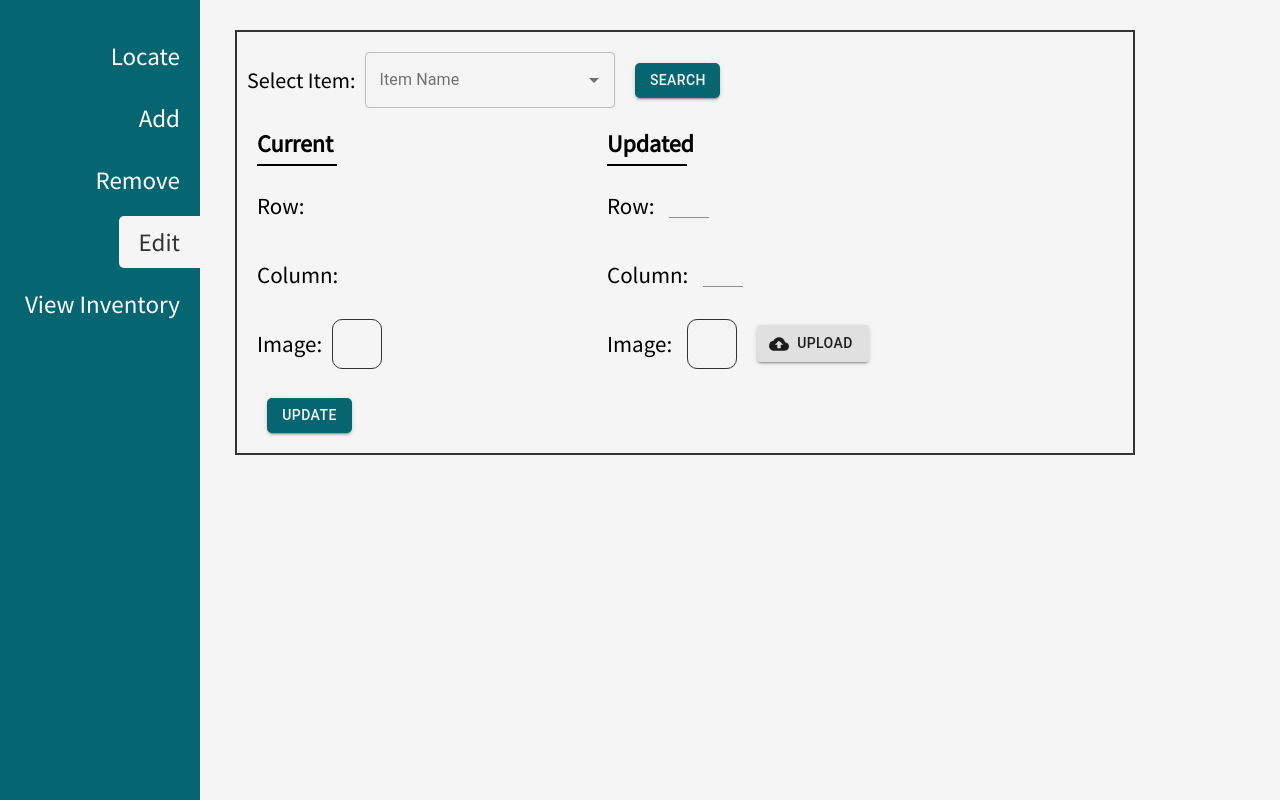
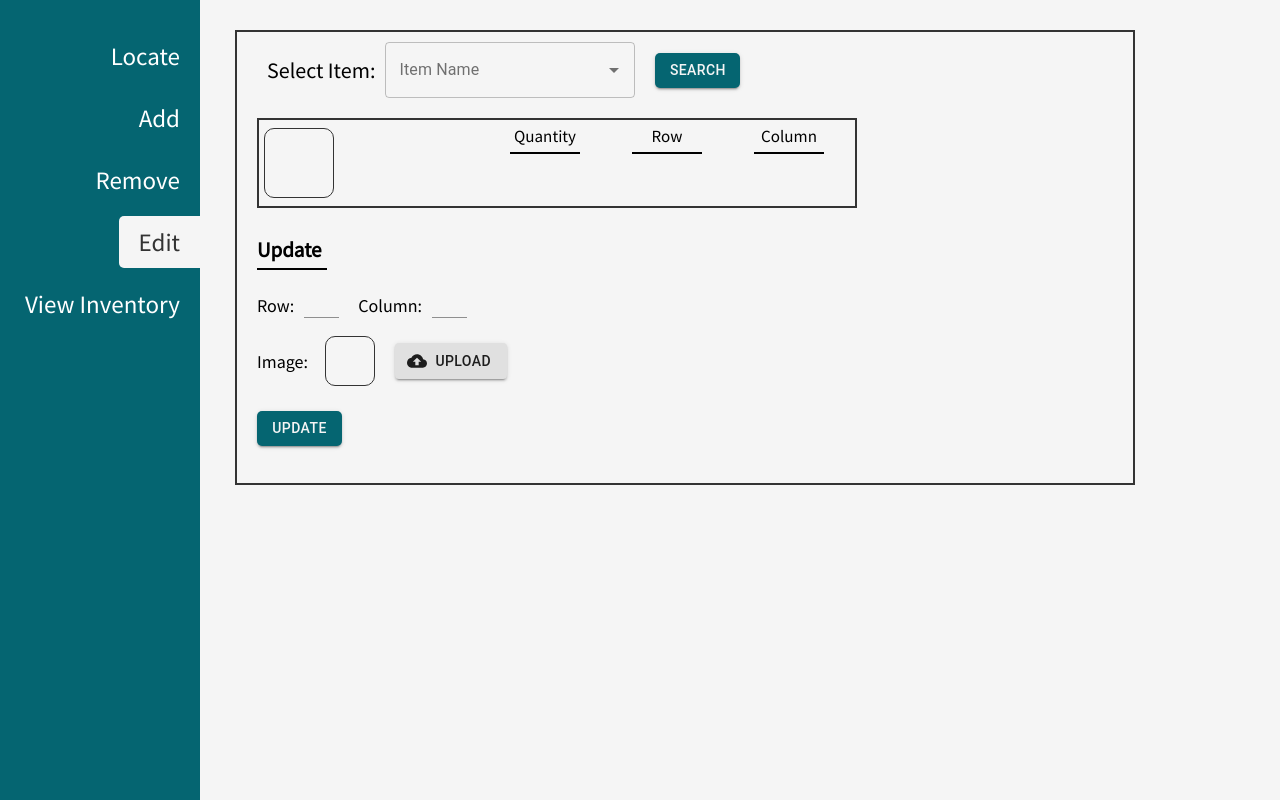
Before and after one commit to devinRucks/inventory-management, a React (Create React App) app in the folder client/: page / in a window 1280 px wide. Both pictures are taken after a click on the element "Edit". Built offline with nearby package versions, Linux system fonts and the light colour scheme; no server answers.

Commit message:
Layout and passed in item data, imageURL and loading

```diff
--- /dev/null
+++ b/client/src/components/CurrentItemPreview.js
@@ -0,0 +1,49 @@
+import React from 'react'
+import ClipLoader from "react-spinners/ClipLoader"
+import '../scss/CurrentItemPreview.scss'
+
+const CurrentItemPreview = (props) => {
+
+     const { item, imageURL, loading } = props;
+
+     return (
+          <div id="current-item-preview-container">
+               <section id="item-image-container">
+                    <div className="image-placeholder">
+                         {(imageURL !== '') &&
+                              <img className="image" alt="item" src={imageURL} />
+                         }
+                         <ClipLoader
+                              size={50}
+                              color={"#056571"}
+                              loading={loading}
+                         />
+                    </div>
+               </section>
+
+               <section id="item-name-container">
+                    <div className="itemName"> {item.name} </div>
+               </section>
+
+               <section id="item-quantity-container">
+                    <div className="quantity-title">Quantity</div>
+                    <hr className="horizontal-row"></hr>
+                    <div className="quantity-value"> {item.quantity} </div>
+               </section>
+
+               <section id="item-row-container">
+                    <div className="row-title">Row</div>
+                    <hr className="horizontal-row"></hr>
+                    <div className="row-value"> {item.row} </div>
+               </section>
+
+               <section id="item-column-container">
+                    <div className="column-title">Column</div>
+                    <hr className="horizontal-row"></hr>
+                    <div className="column-value"> {item.column} </div>
+               </section>
+          </div>
+     )
+}
+
+export default CurrentItemPreview
--- a/client/src/components/FileUpload.js
+++ b/client/src/components/FileUpload.js
@@ -3,7 +3,7 @@ import { Button } from '@material-ui/core'
 import { storageRef } from '../firebaseConfig'
 import * as utils from '../utils/utils'
 import CloudUploadIcon from '@material-ui/icons/CloudUpload';
-import CircleLoader from "react-spinners/CircleLoader"
+import ClipLoader from "react-spinners/ClipLoader"
 import '../scss/FileUpload.scss'
 
 export default class FileUpload extends React.Component {
@@ -55,7 +55,7 @@ export default class FileUpload extends React.Component {
                          {(imageURL !== '') &&
                               <img className="image" alt="item" src={`${imageURL}`} />
                          }
-                         <CircleLoader
+                         <ClipLoader
                               size={30}
                               color={"#056571"}
                               loading={loading}
--- a/client/src/components/edit/Edit.js
+++ b/client/src/components/edit/Edit.js
@@ -3,6 +3,7 @@ import axios from 'axios'
 import ItemSelect from '../ItemSelect'
 import FileUpload from '../FileUpload'
 import { UpdatedItemMsg } from '../Msg'
+import CurrentItemPreview from '../CurrentItemPreview'
 import { Input, Button } from '@material-ui/core'
 import * as utils from '../../utils/utils'
 import '../../scss/Main.scss'
@@ -31,11 +32,22 @@ export default class Edit extends React.Component {
                updatedColumn: '',
                updatedImageName: '',
                showMsg: false,
-               updateItemSuccess: false
+               updateItemSuccess: false,
+               loading: false
           }
      }
 
-     componentDidMount = () => { this.getAllItems() }
+     componentDidMount = () => {
+          axios.get('/getAllItems')
+               .then(res => res.data)
+               .then(result => {
+                    if (result) {
+                         this.setState({
+                              items: utils.convertToArrayOfObjects(result)
+                         })
+                    }
+               })
+     }
 
      /**
       * Callback function for 'ItemSelect' component.
@@ -61,8 +73,9 @@ export default class Edit extends React.Component {
                          updatedColumn: '',
                          updatedImageName: '',
                     }, async () => {
+                         this.setState({ loading: true })
                          const url = await utils.getFirebaseImageURL(this.state.currentItem.imageId)
-                         this.setState({ currentImageURL: url })
+                         this.setState({ currentImageURL: url, loading: false })
                     })
                }
           })
@@ -82,18 +95,6 @@ export default class Edit extends React.Component {
           this.setState({ updatedImageName })
      }
 
-     /** Called when component mounts. Gets all items from db */
-     getAllItems = () => {
-          axios.get('/getAllItems')
-               .then(res => res.data)
-               .then(result => {
-                    if (result) {
-                         this.setState({
-                              items: utils.convertToArrayOfObjects(result)
-                         })
-                    }
-               })
-     }
 
      /**
       * Called when 'Update' button is clicked
@@ -123,7 +124,7 @@ export default class Edit extends React.Component {
      }
 
      render() {
-          const { items, currentItem, currentImageURL, updatedRow, updatedColumn, searchClicked, showMsg, updateItemSuccess } = this.state;
+          const { items, currentItem, currentImageURL, updatedRow, updatedColumn, searchClicked, showMsg, updateItemSuccess, loading } = this.state;
           return (
                <div id="Edit-component">
                     <section id="edit-info-container">
@@ -142,21 +143,19 @@ export default class Edit extends React.Component {
                               </Button>
                          </div>
                          <div id="current-updated-container">
-                              <section id="current-title-container">
-                                   <h2>Current</h2>
+                              <CurrentItemPreview
+                                   item={currentItem}
+                                   imageURL={currentImageURL}
+                                   loading={loading}
+                              />
+
+                              <section id="updated-item-container">
+                                   <section id="updated-title-container">
+                                        <h2>Update</h2>
                                         <hr className="horizontal-row" />
                                    </section>
 
-                              <section id="updated-title-container">
-                                   <h2>Updated</h2>
-                                   <hr className="horizontal-row" />
-                              </section>
-
-                              <section id="current-row-container">
-                                   <label className="input-label">Row:</label>
-                                   <div className="input-value">{currentItem.row}</div>
-                              </section>
-
+                                   <section id="updated-row-column-container">
                                         <section id="updated-row-container">
                                              <label className="input-label">Row:</label>
                                              <Input
@@ -171,11 +170,6 @@ export default class Edit extends React.Component {
                                                   inputProps={{ min: 0 }}
                                                   onChange={this.onChange}
                                              />
-                              </section>
-
-                              <section id="current-column-container">
-                                   <label className="input-label">Column:</label>
-                                   <div className="input-value">{currentItem.column}</div>
                                         </section>
 
                                         <section id="updated-column-container">
@@ -193,32 +187,24 @@ export default class Edit extends React.Component {
                                                   onChange={this.onChange}
                                              />
                                         </section>
-
-                              <section id="current-image-container">
-                                   <label className="input-label">Image:</label>
-                                   <div className="image-placeholder">
-                                        {searchClicked &&
-                                             <img className="image" alt="item" src={`${currentImageURL}`} />
-                                        }
-                                   </div>
                                    </section>
 
                                    <section id="updated-image-container">
                                         <label className="input-label">Image:</label>
                                         < FileUpload handleUpload={this.updatedImageUpload} />
                                    </section>
+                              </section>
                          </div>
 
-                         <div id="input-container">
                          <Button
                               variant="contained"
-                                   className="submit-btn add-btn"
+                              className="update-btn"
                               color="primary"
                               onClick={this.updateItem}
                          >
                               Update
                          </Button>
-                         </div>
+
                          {showMsg && < UpdatedItemMsg updateSuccess={updateItemSuccess} />}
                     </section>
                </div>
--- /dev/null
+++ b/client/src/scss/CurrentItemPreview.scss
@@ -0,0 +1,108 @@
+#current-item-preview-container {
+     border: 2px #333 solid;
+     display: grid;
+     grid-template-areas: "image name quantity row column";
+     grid-template-columns: .5fr .5fr 1fr 1fr 1fr;
+     margin-bottom: 8px;
+     transition: all .15s ease-out;
+     padding: 5px;
+     width: 600px;
+     height: 90px;
+
+     .horizontal-row {
+          background-color: black;
+          margin: 5px 0px;
+          border: none;
+          width: 70px;
+          height: 1px;
+     }
+
+     #item-image-container {
+          grid-area: image;
+          display: flex;
+          justify-content: center;
+          align-items: center;
+
+          .image-placeholder {
+               display: flex;
+               justify-content: center;
+               align-items: center;
+               position: relative;
+               height: 70px;
+               width: 70px;
+               overflow: hidden;
+               border: 1px #333 solid;
+               border-radius: 10px;
+
+               .image {
+                    object-fit: cover;
+                    width: 100%;
+                    height: 100%;
+               }
+          }
+
+     }
+
+     #item-name-container {
+          display: flex;
+          justify-content: flex-start;
+          align-items: center;
+          width: 150px;
+          // border: 1px green solid;
+
+          .itemName {
+               padding-left: 15px;
+               font-size: 22px;
+          }
+     }
+
+     #item-quantity-container {
+          display: flex;
+          flex-direction: column;
+          justify-content: flex-start;
+          align-items: center;
+          // border: 1px red solid;
+
+          .quantity-title {
+               font-size: 17px;
+          }
+          .quantity-value {
+               // padding-top: 12px;
+               font-size: 18px;
+          }
+     }
+
+     #item-row-container {
+          display: flex;
+          flex-direction: column;
+          justify-content: flex-start;
+          align-items: center;
+          // border: 1px red solid;
+
+          .row-title {
+               font-size: 17px;
+          }
+
+          .row-value {
+               // padding-top: 12px;
+               font-size: 18px;
+          }
+     }
+
+     #item-column-container {
+          display: flex;
+          flex-direction: column;
+          justify-content: flex-start;
+          align-items: center;
+          // border: 1px red solid;
+
+          .column-title {
+               font-size: 17px;
+          }
+
+          .column-value {
+               // padding-top: 12px;
+               font-size: 18px;
+          }
+     }
+}
--- a/client/src/scss/Edit.scss
+++ b/client/src/scss/Edit.scss
@@ -1,7 +1,7 @@
 $off-white: #F5F5F5;
 $teal: #056571;
 
-$font-size: 23px;
+$font-size: 18px;
 
 #Edit-component {
      padding: 30px 35px;
@@ -9,7 +9,8 @@ $font-size: 23px;
 
      #edit-info-container {
           border: 2px #333 solid;
-          height: 425px;
+          height: 455px;
+          padding-left: 20px;
           max-width: 900px;
           min-width: 750px;
           width: 100%;
@@ -19,7 +20,7 @@ $font-size: 23px;
                flex-direction: row;
                align-items: center;
                justify-content: flex-start;
-               margin-top: 10px;
+               // margin-top: 10px;
                margin-bottom: 10px;
                padding: 10px;
 
@@ -39,35 +40,24 @@ $font-size: 23px;
           }
 
           #current-updated-container {
-               display: grid;
-               grid-template-areas:
-                    "current-title . updated-title"
-                    "current-row arrow-row updated-row"
-                    "current-column arrow-column updated-column"
-                    "current-image . updated-image";
-               grid-template-columns: .5fr .5fr 1fr;
-               grid-template-rows: .5fr 1fr 1fr 1fr;
-               // border: 1px red solid;
-               margin-left: 20px;
-               min-width: 700px;
-               width: 700px;
-               height: 250px;
+               display: flex;
+               flex-direction: column;
+               justify-content: space-evenly;
+               align-items: flex-start;
 
                .horizontal-row {
                     background-color: black;
                     margin: 5px 0px;
                     border: none;
-                    width: 80px;
+                    width: 70px;
                     height: 2px;
                }
 
                .updated-info-number {
                     font-size: $font-size;
-                    // color: rgb(250, 0, 0);
-                    margin-right: 30px;
                     height: 25px;
-                    margin-left: 10px;
-                    width: 40px;
+                    margin-left: 5px;
+                    width: 35px;
                }
 
                .input-label {
@@ -81,72 +71,45 @@ $font-size: 23px;
                     margin-left: 5px;
                }
 
-
-               @mixin flex {
-                    display: flex;
-                    align-items: center;
-                    justify-content: flex-start;
-               }
-
-               #current-title-container {
-                    grid-area: current-title;
+               #updated-item-container {
                     display: flex;
                     flex-direction: column;
-                    align-content: flex-start;
-               }
+                    justify-content: space-between;
+                    align-items: flex-start;
+                    margin-top: 20px;
+                    font-size: 14px;
+                    height: 150px;
 
-               #updated-title-container {
-                    grid-area: updated-title;
-                    display: flex;
-                    flex-direction: column;
-                    align-content: flex-start;
-               }
+                    #updated-row-column-container {
+                         display: flex;
+                         flex-direction: row;
+                         justify-content: space-between;
+                         align-items: center;
+                         width: 210px;
+                    }
 
-               #current-row-container {
-                    @include flex;
-                    grid-area: current-row;
-               }
-
-               #updated-row-container {
-                    @include flex;
-                    grid-area: updated-row;
-               }
-
-               #current-column-container {
-                    @include flex;
-                    grid-area: current-column;
-               }
-
-               #updated-column-container {
-                    @include flex;
-                    grid-area: updated-column;
-               }
-
-               #current-image-container {
-                    @include flex;
-                    grid-area: current-image;
-
-                    .image-placeholder {
-                         position: relative;
-                         height: 50px;
-                         width: 50px;
-                         overflow: hidden;
-                         border: 1px #333 solid;
-                         margin-left: 5px;
-                         border-radius: 20%;
-
-                         .image {
-                              object-fit: cover;
-                              width: 100%;
-                              height: 100%;
-                         }
+                    #updated-image-container {
+                         display: flex;
+                         flex-direction: row;
+                         justify-content: space-between;
+                         align-items: center;
+                         width: 250px;
                     }
                }
 
-               #updated-image-container {
-                    @include flex;
-                    grid-area: updated-image;
-               }
+          }
+
+          .update-btn {
+               margin-top: 25px;
+               margin-bottom: 10px;
+               height: 35px;
+               width: 85px;
+               outline: none;
+               cursor: pointer;
+               font-size: 14px;
+               border-radius: 5px;
+               background: $teal;
+               color: $off-white;
           }
      }
 }
```
Lines whose indentation alone changed are shown as unchanged.
